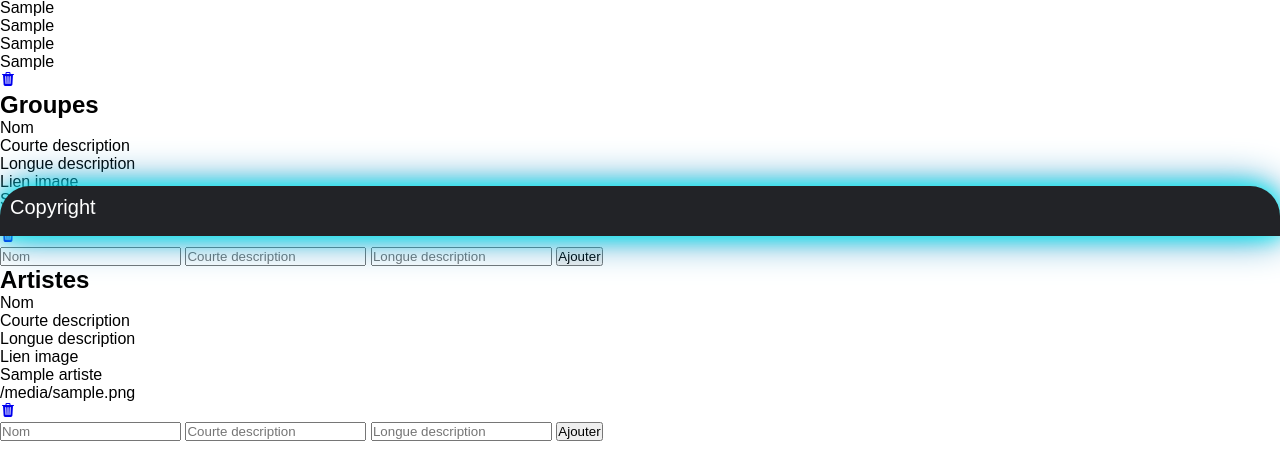
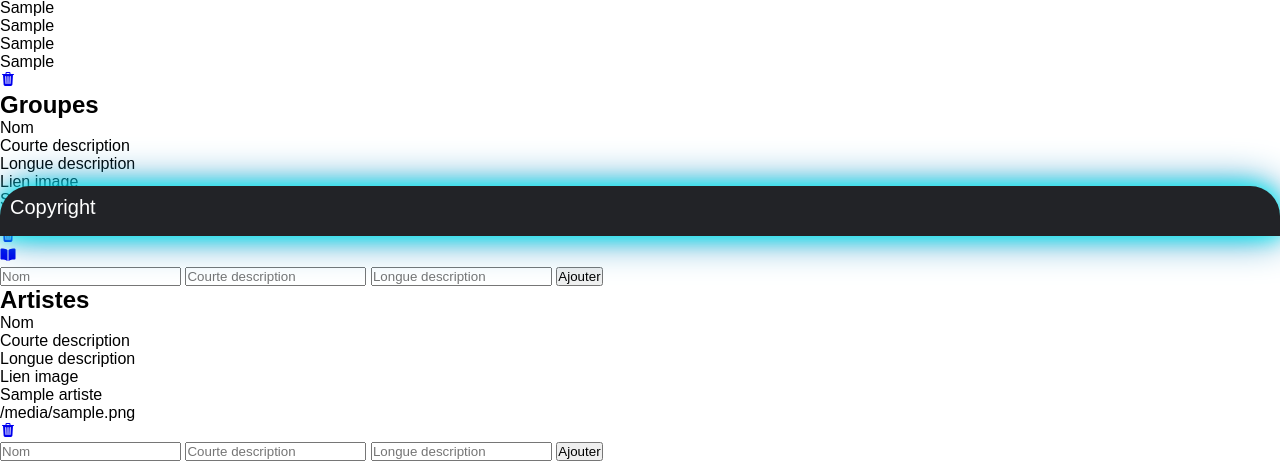
Before and after one commit to BOURREAUQuentin/Festiut-O, a Flask app: template src/templates/admin.html in a window 1280 px wide. Shown: the part 564-1025 px from the top of the page. Run offline with Flask 2, Linux system fonts and the light colour scheme; the template is opened without the code that fills it: most values are stand-ins (such as "Sample title", 1, 10 or a date in 2020).

Commit message:
ajout d'un lien vers la page de groupe dans admin

```diff
--- a/src/templates/admin.html
+++ b/src/templates/admin.html
@@ -82,16 +82,18 @@
               <div class="st_column groupe">Longue description</div>
               <div class="st_column groupe">Lien image</div>
               <div class="st_column poubelle"></div>
+              <div class="st_column groupe"></div>
             </div>
 		</div>
           <div class="st_table">
             {% for _,groupe in liste_groupes %}
-				<div class="st_row">
+				<div class="st_row" href="{{ url_for('groupes', id_groupe = groupe.get_id()) }}">
 					<div class="st_column groupe">{{ groupe.get_nom() }}</div>
 					<div class="st_column groupe">{{ groupe.get_courte_description() }}</div>
 					<div class="st_column desc">{{ groupe.get_longue_description() }}</div>
 					<div class="st_column groupe">{{ groupe.get_lien_image() }}</div>
                     <div class="st_column poubelle"><a href="{{ url_for('supprimer_groupe', id_groupe = groupe.get_id()) }}"><ion-icon class="icon-admin" name="trash"></a></ion-icon> </div>
+                    <div class="st_column groupe"><a href="{{ url_for('groupes', id_groupe = groupe.get_id()) }}"><ion-icon class="icon-admin" name="book"></a></ion-icon> </div>
 				</div>
 			{% endfor %}
             <div class="st_row">
```
